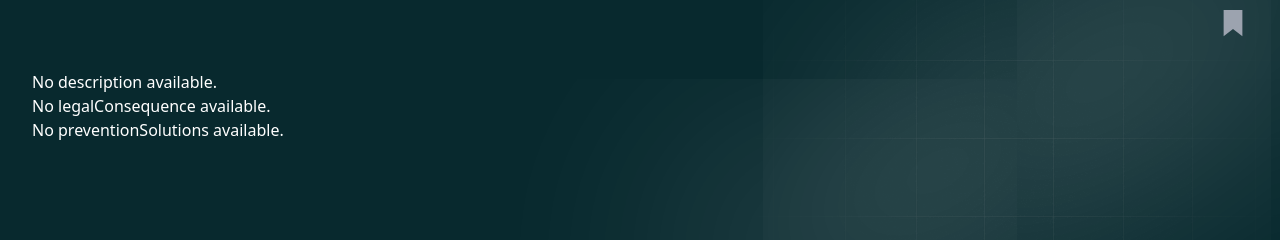
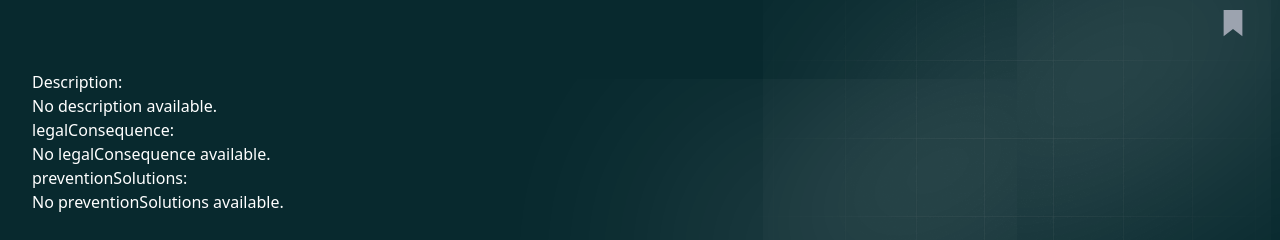
Before and after one commit to Haroon300/LexEye, a React (Vite) app in the folder fronend/front/: page /law/1 in a window 1280 px wide. Shown: the part 176-416 px from the top of the page. Built offline with nearby package versions, Linux system fonts and the light colour scheme; no server answers.

Commit message:
Update LawDetail.jsx

```diff
--- a/fronend/front/src/components/LawDetail.jsx
+++ b/fronend/front/src/components/LawDetail.jsx
@@ -67,8 +67,11 @@ const LawDetail = () => {
         </button>
       </div>
       <h3>{law?.legalConcept}</h3>
+      <h4>Description:</h4>
       <p>{law?.description || "No description available."}</p>
+      <h4>legalConsequence:</h4>
       <p>{law?.legalConsequence || "No legalConsequence available."}</p>
+      <h4>preventionSolutions:</h4>
       <p>{law?.preventionSolutions || "No preventionSolutions available."}</p>
     </main>
   );
```
